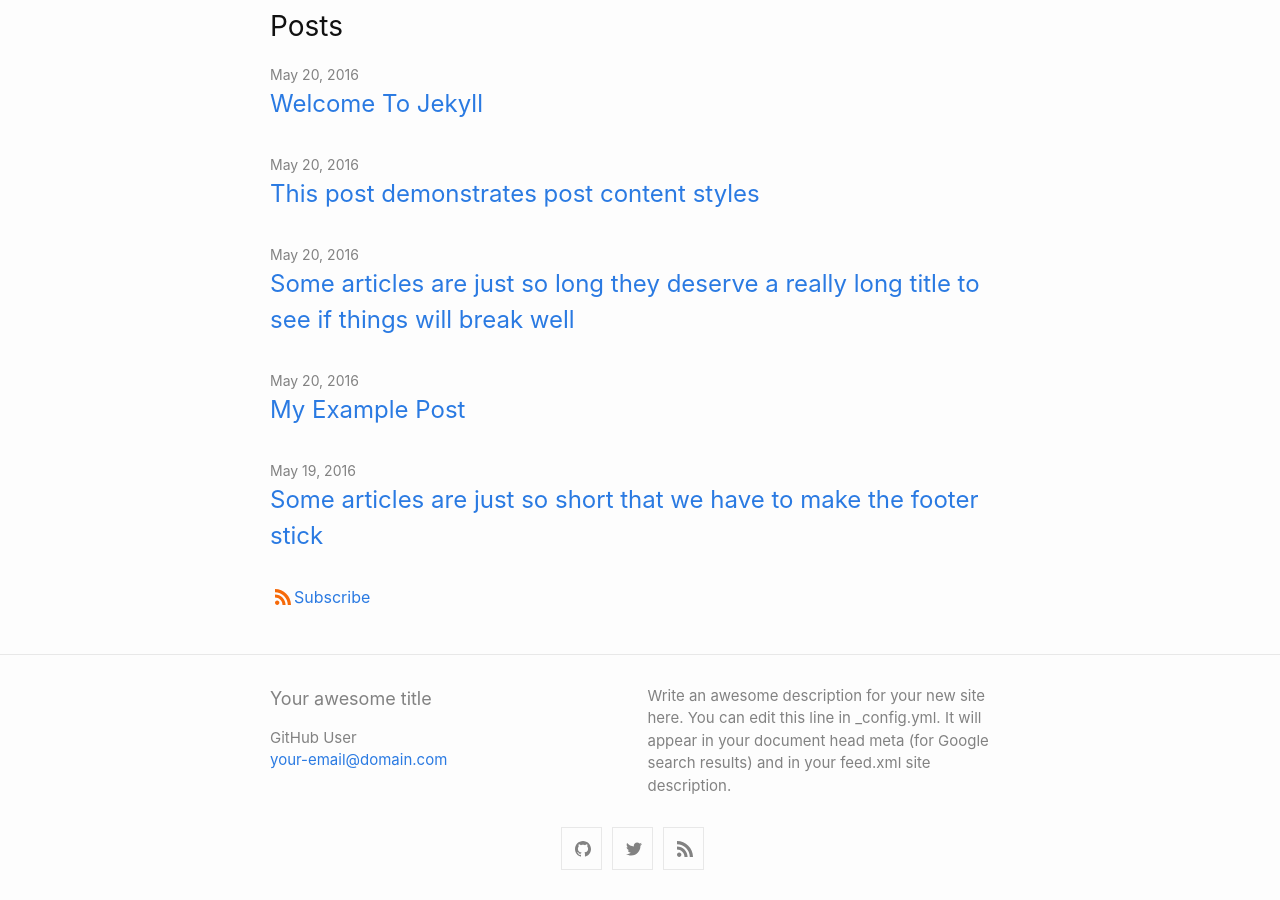
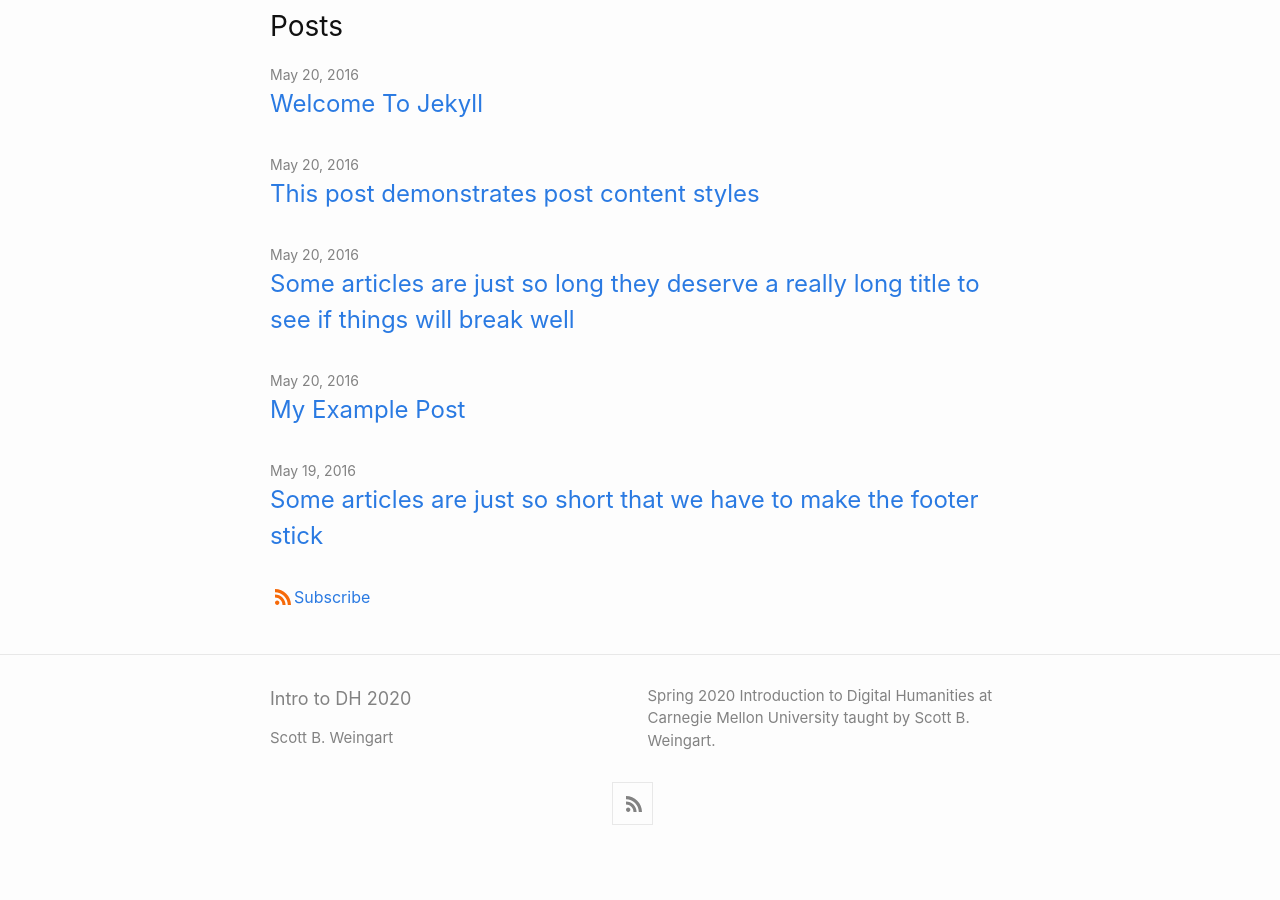
Before and after one commit to scottbot/IntroDH2020, a Jekyll site: the page built from index.md, in a window 1280 px wide and 900 px high, scrolled down 960 px. Built offline with Jekyll 4.4.1, drawn with Linux system fonts in a browser that asks for light colours; after the commit the page ends 1815 px from its top, so only the background shows below that; some of the changed text lies outside the part shown.

Commit message:
change title and config

```diff
--- a/_config.yml
+++ b/_config.yml
@@ -1,10 +1,8 @@
-title: Your awesome title
-author: GitHub User
-email: your-email@domain.com
+title: Intro to DH 2020
+author: Scott B. Weingart
 description: > # this means to ignore newlines until "show_excerpts:"
-  Write an awesome description for your new site here. You can edit this
-  line in _config.yml. It will appear in your document head meta (for
-  Google search results) and in your feed.xml site description.
+  Spring 2020 Introduction to Digital Humanities at Carnegie Mellon University
+  taught by Scott B. Weingart.
 
 show_excerpts: false # set to true to show excerpts on the homepage
 
@@ -15,8 +13,8 @@ minima:
 
   # generate social links in footer
   social_links:
-    twitter: jekyllrb
-    github:  jekyll
+    # twitter: jekyllrb
+    # github:  jekyll
     rss: rss
     # dribbble: jekyll
     # facebook: jekyll
```
